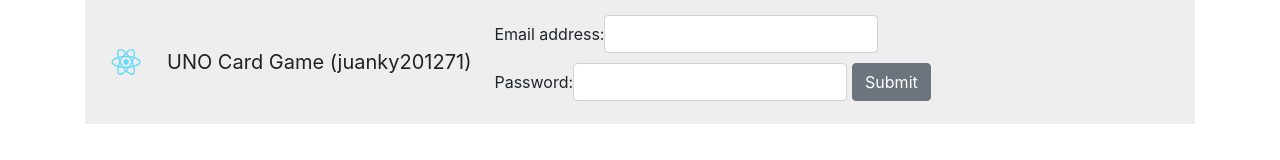
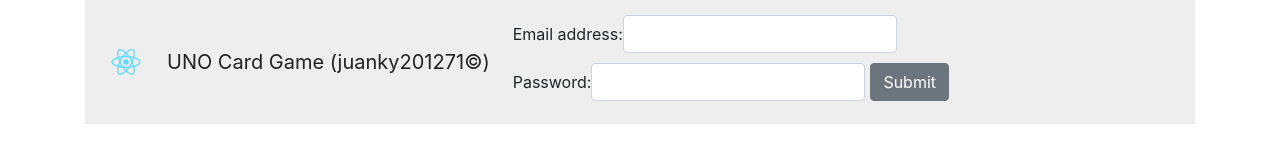
Before and after one commit to juanky201271/uno-card-game, a React (Create React App) app in the folder client/: page / in a window 1280 px wide. Shown: the top 160 px of the page. Built offline with nearby package versions, Linux system fonts and the light colour scheme; no server answers.

Commit message:
multiplayer v 1

```diff
--- a/client/src/components/Links.jsx
+++ b/client/src/components/Links.jsx
@@ -7,7 +7,7 @@ function Links() {
     return (
       <>
         <Link to="/" className="navbar-brand">
-          <div style={{ color: '#222' }} >UNO Card Game (juanky201271)</div>
+          <div style={{ color: '#222' }} >UNO Card Game (juanky201271&copy;)</div>
         </Link>
         <LoginForm />
       </>
--- a/client/src/components/LoginForm.js
+++ b/client/src/components/LoginForm.js
@@ -73,6 +73,14 @@ function LoginForm() {
           <LabelRed>{values.message ? values.message : ''}</LabelRed>
         </>)
       }
+      {
+        values.user &&
+        (
+           <Container>
+             <label>User: {values.user.name}</label>
+           </Container>
+        )
+      }
     </ContainerExt>
   )
 
```
